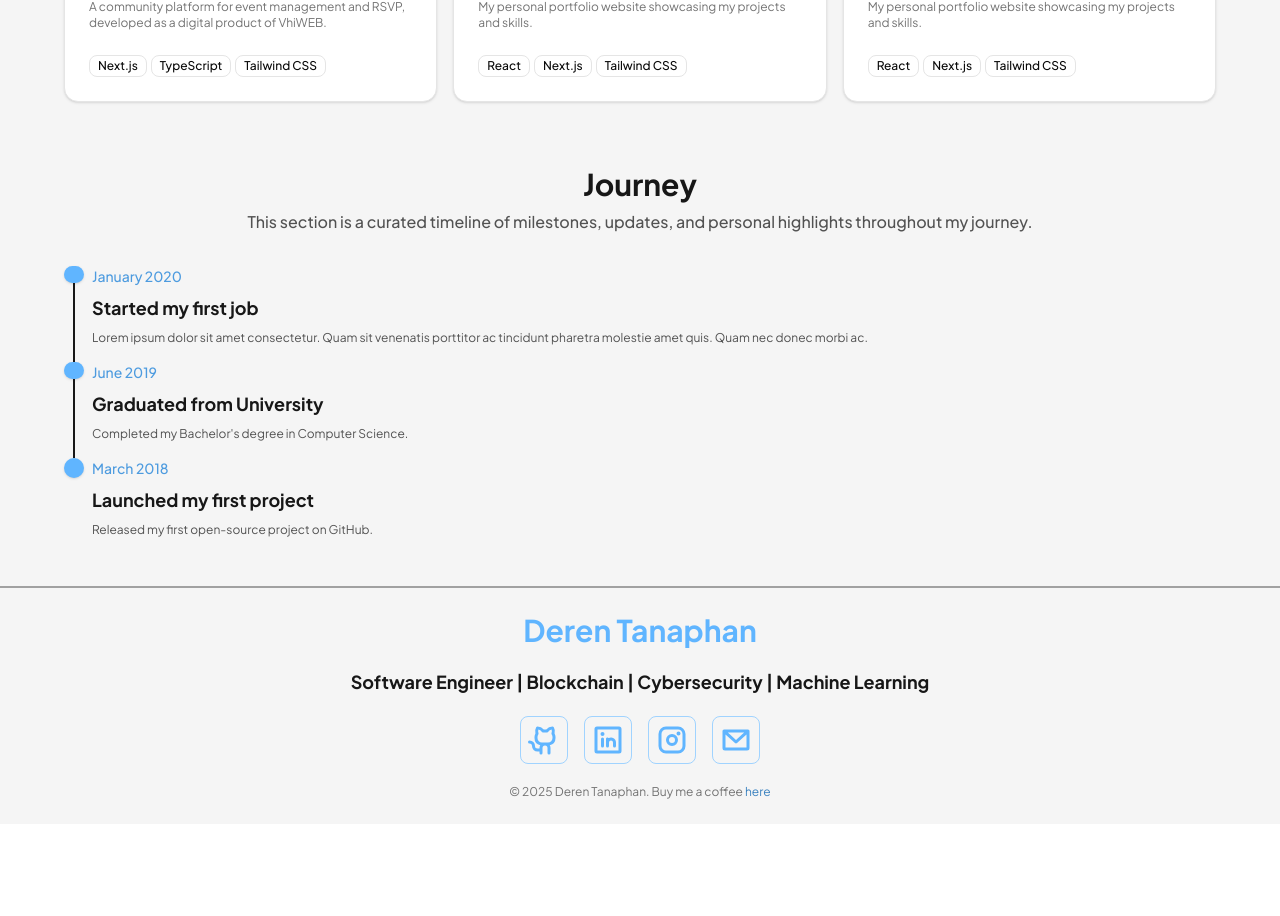
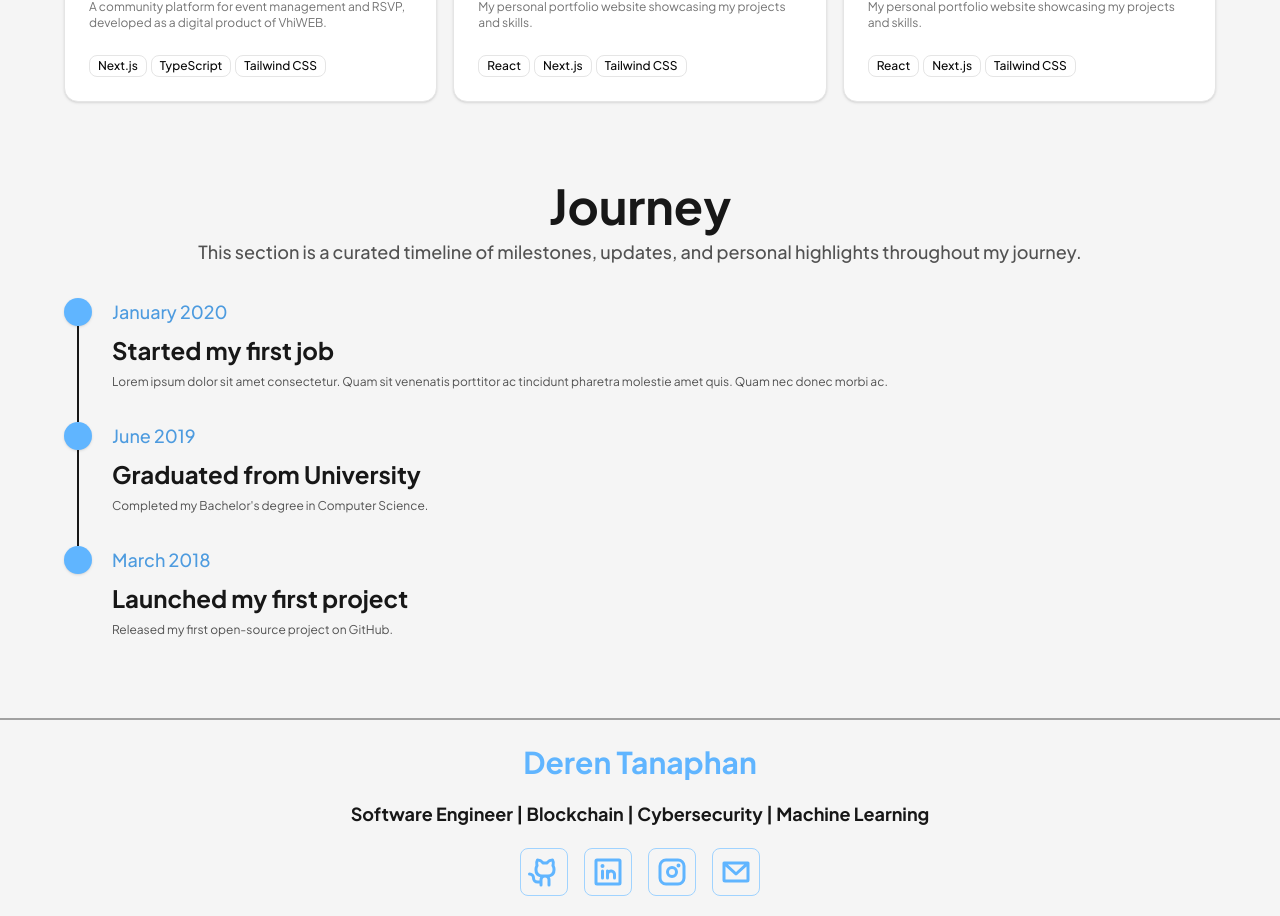
Before and after one commit to Lev1reG/personal-website, a React (Vite) app: page / in a window 1280 px wide. Shown: the part 1260-2176 px from the top of the page. Before the commit the page ends 2084 px from the top, so only its background shows below. Built offline with nearby package versions, Linux system fonts and the light colour scheme.

Commit message:
feat: responsive desktop journey

```diff
--- a/src/components/Home/Journey.tsx
+++ b/src/components/Home/Journey.tsx
@@ -25,12 +25,12 @@ const Journey = () => {
   ];
 
   return (
-    <article className="flex flex-col items-center justify-center space-y-8 py-8">
+    <article className="flex flex-col items-center justify-center space-y-5 lg:space-y-8 py-8 lg:py-12">
       <div className="flex flex-col items-center justify-center space-y-2">
-        <h1 className="text-3xl font-bold text-center dark:text-neutral-100 text-neutral-900">
+        <h1 className="text-3xl lg:text-4xl xl:text-5xl font-bold text-center dark:text-neutral-100 text-neutral-900">
           Journey
         </h1>
-        <p className="text-base font-medium text-center dark:text-neutral-400 text-neutral-600">
+        <p className="text-base lg:text-lg font-medium text-center dark:text-neutral-400 text-neutral-600">
           This section is a curated timeline of milestones, updates, and
           personal highlights throughout my journey.
         </p>
@@ -57,20 +57,20 @@ interface MyJourneyProps extends Journey {
 
 const MyJourney = ({ title, description, date, isLast }: MyJourneyProps) => {
   return (
-    <div className="flex flex-row space-x-2">
+    <div className="flex flex-row space-x-2 lg:space-x-5">
       <div className="flex flex-col items-center">
-        <div className="w-5 h-5 rounded-full bg-brand-500 shadow-sm z-10" />
+        <div className="w-5 h-5 lg:w-7 lg:h-7 rounded-full bg-brand-500 shadow-sm z-10 flex-shrink-0" />
 
         {!isLast && (
           <div className="w-0.5 h-full bg-neutral-900 dark:bg-neutral-100" />
         )}
       </div>
 
-      <div className="w-full flex flex-col space-y-2 pb-4">
-        <p className="text-sm font-medium text-brand-600 dark:text-brand-400">
+      <div className="w-full flex flex-col space-y-2 pb-4 lg:pb-8">
+        <p className="text-sm lg:text-lg font-medium text-brand-600 dark:text-brand-400">
           {date}
         </p>
-        <h2 className="text-lg font-bold text-neutral-900 dark:text-neutral-100">
+        <h2 className="text-lg lg:text-2xl font-bold text-neutral-900 dark:text-neutral-100">
           {title}
         </h2>
         <p className="text-xs dark:text-neutral-400 text-neutral-600">
```
